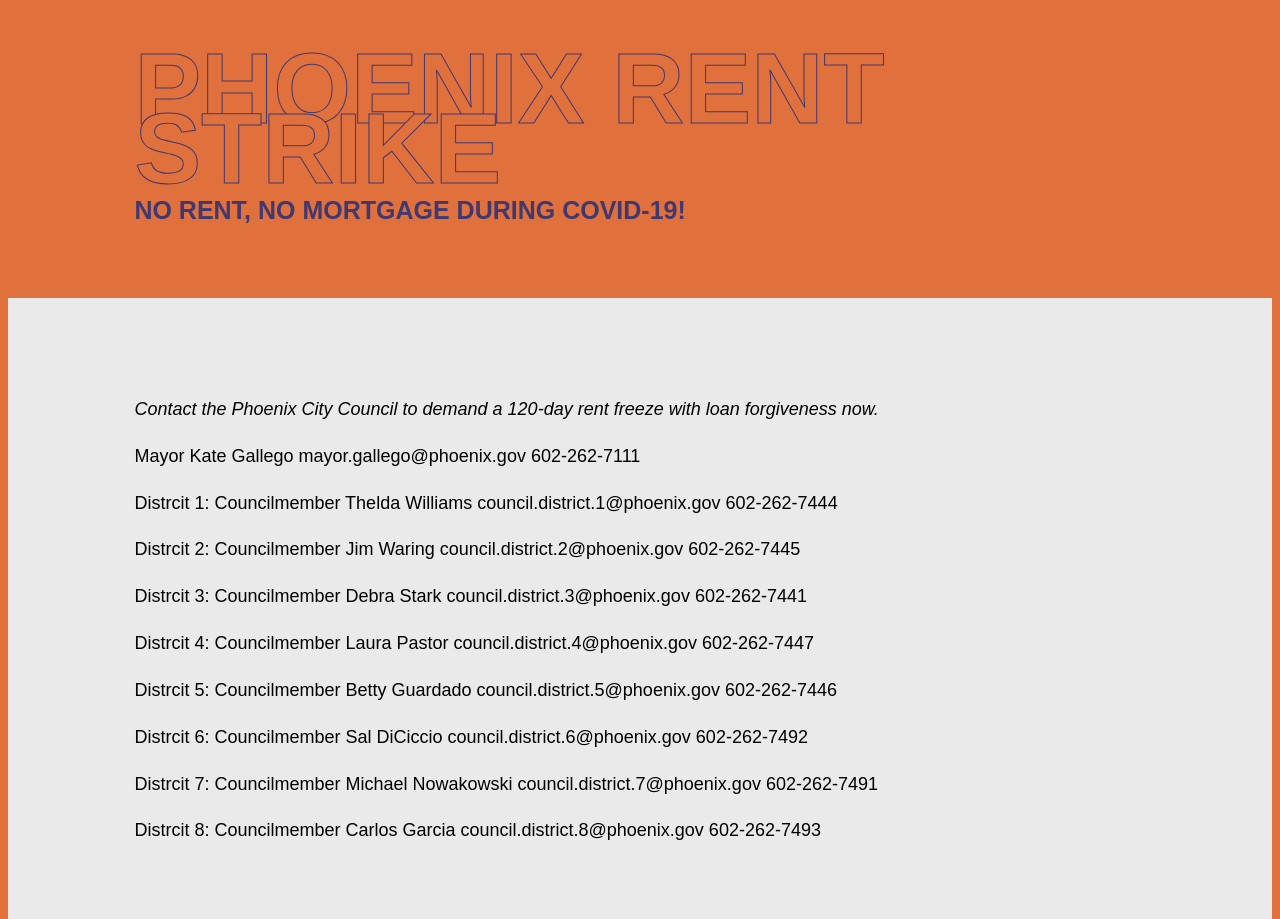
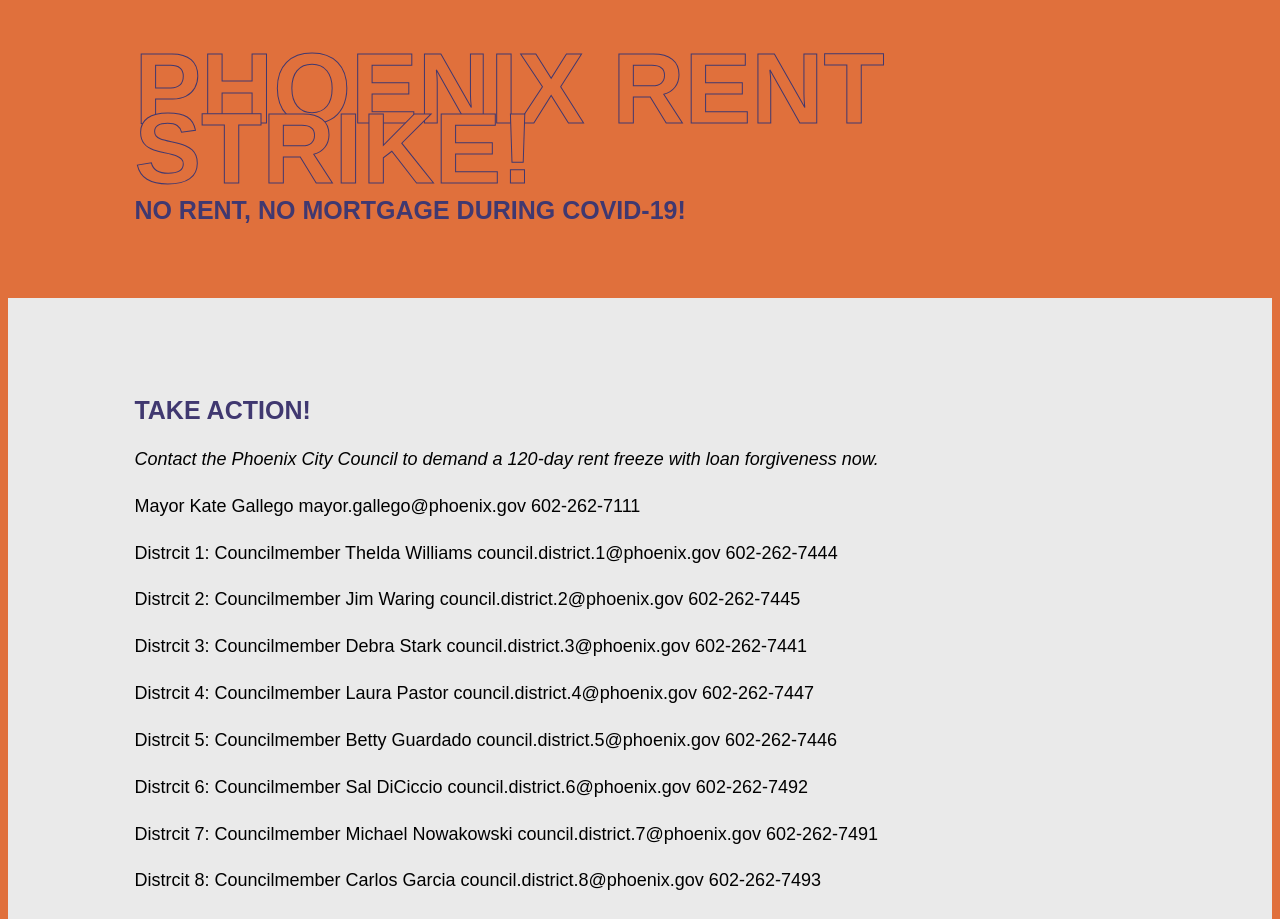
Before and after one commit to phxrentstrike/phxrentstrike, a plain HTML site: page index.html in a window 1280 px wide. Shown: the top 919 px of the page. Drawn offline with Linux system fonts and the light colour scheme; a web font is replaced by a local one.

Commit message:
Add files via upload

```diff
--- a/index.html
+++ b/index.html
@@ -63,13 +63,15 @@ font-style: normal; text-transform:uppercase;
 
 	<div class="page">
 	<div class="content" style="margin-top:-50px;">
-		<div class="big-title">PHOENIX RENT STRIKE</div>
+		<div class="big-title">PHOENIX RENT STRIKE!</div>
         <div class="tag">NO RENT, NO MORTGAGE DURING COVID-19!</div>
 
 	</div>
 
 <div class="page1">
 	<div class="content" style="margin-top:-50px;">
+        <div class="tag">TAKE ACTION!</div>
+
         <div class="text">
             <em>Contact the Phoenix City Council to demand a 120-day rent freeze with loan forgiveness now.</em><br><br>
             Mayor Kate Gallego mayor.gallego@phoenix.gov 602-262-7111<br><br>
```
